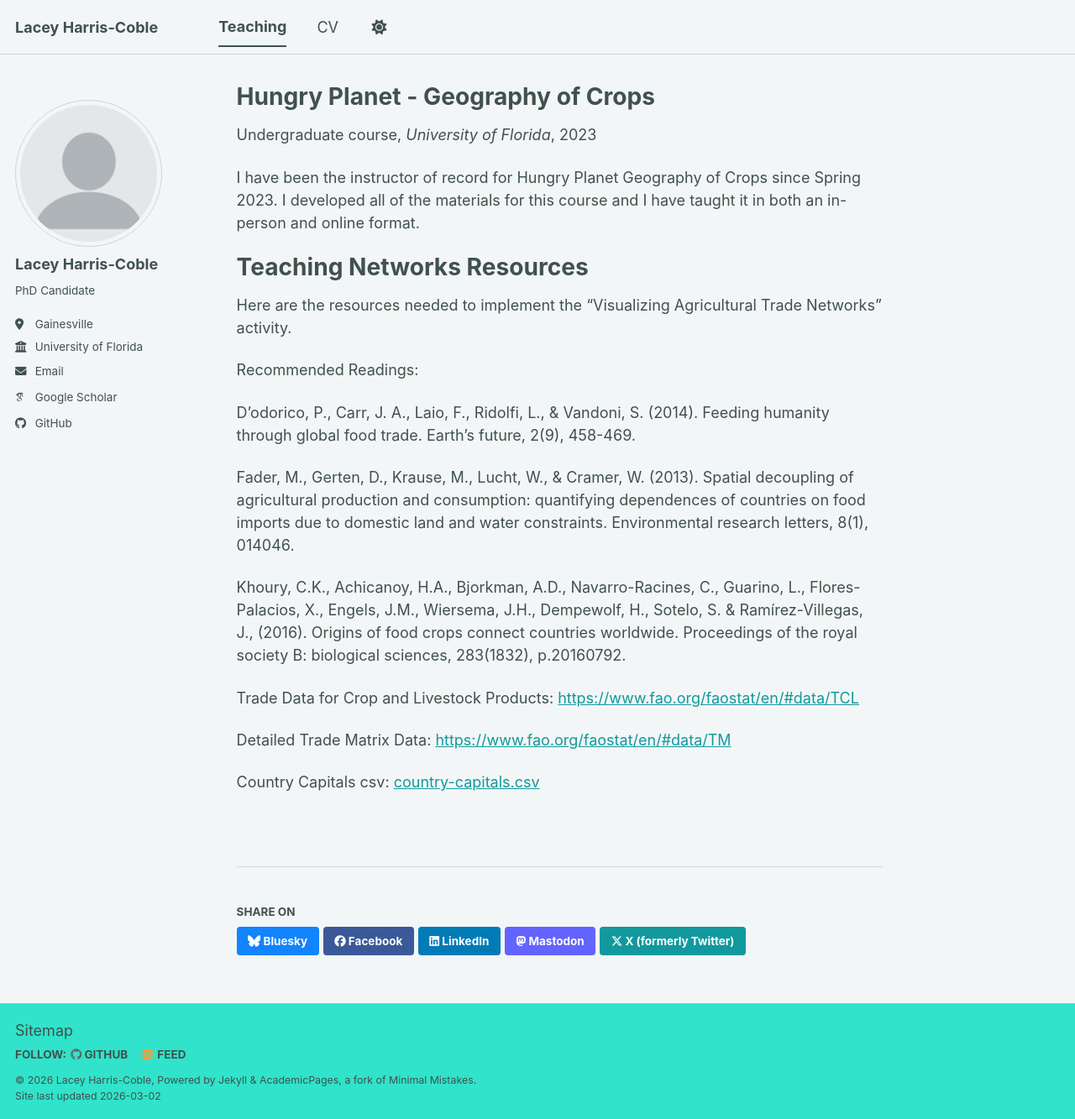
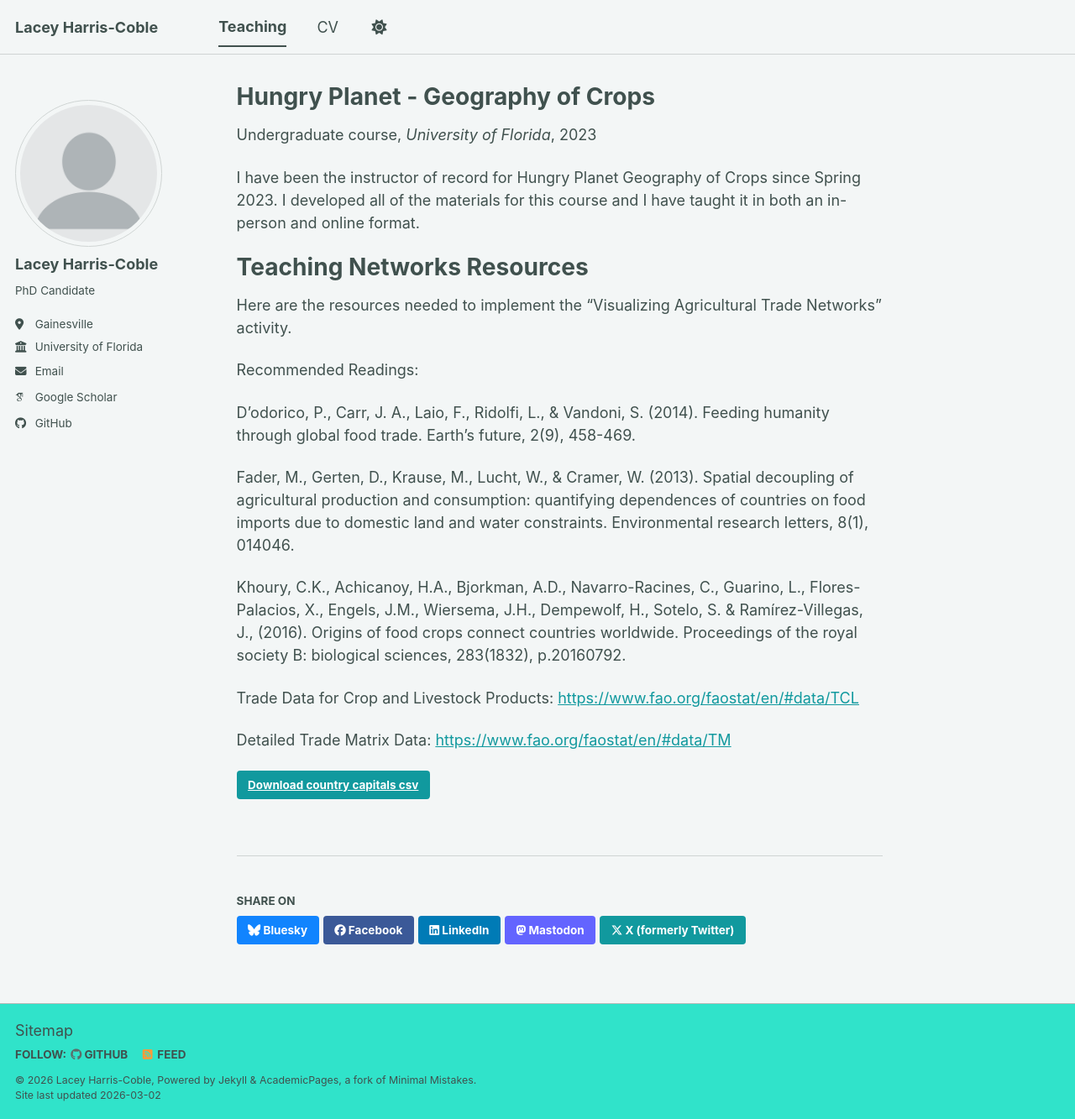
Before and after one commit to lharriscoble/lharriscoble.github.io, a Jekyll site: the page built from _teaching/2014-spring-teaching-1.md, in a window 1280 px wide and 1333 px high. Shown: the whole window at 84% size. Built offline with Jekyll 4.4.1, drawn with Linux system fonts in a browser that asks for light colours; some web fonts are replaced; a script bundle is joined from its source files by our own code; library files that are not in the unit come from our copies.

Commit message:
Update 2014-spring-teaching-1.md

```diff
--- a/_teaching/2014-spring-teaching-1.md
+++ b/_teaching/2014-spring-teaching-1.md
@@ -28,4 +28,6 @@ Trade Data for Crop and Livestock Products: [<https://www.fao.org/faostat/en/#da
 Detailed Trade Matrix Data: [<https://www.fao.org/faostat/en/#data/TM>](<https://www.fao.org/faostat/en/#data/TM>)
 
 
-Country Capitals csv: [country-capitals.csv](url)
+<div class="Country Capitals csv">
+  <a href="{{ base_path }}/files/country-capitals.csv" class="btn btn--primary">Download country capitals csv</a>
+</div>
```
